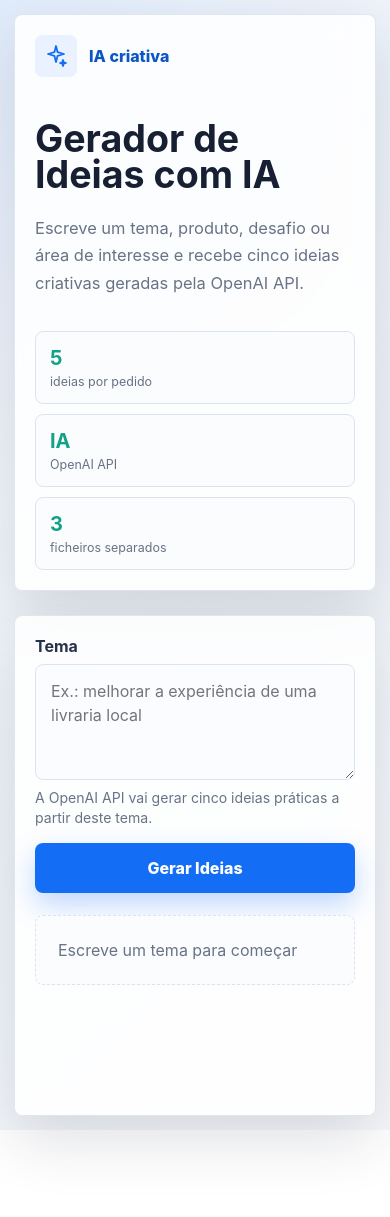
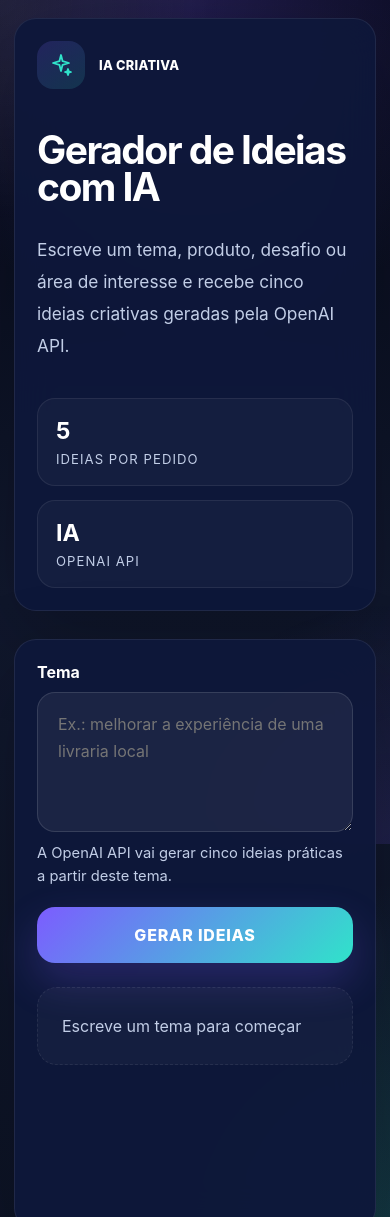
Before and after one commit to freitaslandre/Eds_vibecoding, a plain HTML site: page index.html in a window 390 px wide. Shown: the top 1217 px of the page. Before the commit the page ends 1130 px from the top, so only its background shows below. Drawn offline with Linux system fonts and the light colour scheme.

Commit message:
feat: melhorar design e estilo - Issue #5

```diff
--- a/index.html
+++ b/index.html
@@ -33,10 +33,6 @@
             <strong>IA</strong>
             <span>OpenAI API</span>
           </div>
-          <div class="metric">
-            <strong>3</strong>
-            <span>ficheiros separados</span>
-          </div>
         </div>
       </aside>
 
--- a/style.css
+++ b/style.css
@@ -1,209 +1,238 @@
 :root {
   color-scheme: light;
-  --bg: #f6f7fb;
-  --panel: #ffffff;
-  --text: #172033;
-  --muted: #687386;
-  --line: #dde3ee;
-  --primary: #146ef5;
-  --primary-dark: #0d55c4;
-  --accent: #13a187;
-  --danger: #c93535;
-  --shadow: 0 24px 60px rgba(25, 36, 58, 0.14);
-  --radius: 8px;
+  --bg: #0d1325;
+  --panel: rgba(14, 24, 58, 0.95);
+  --text: #eef4ff;
+  --muted: #c2cee7;
+  --line: rgba(163, 192, 255, 0.18);
+  --primary: #7c5cff;
+  --primary-dark: #5b3fd1;
+  --accent: #30e3ca;
+  --accent-dark: #1eb29a;
+  --danger: #ff5f7a;
+  --shadow: 0 32px 90px rgba(0, 0, 0, 0.22);
+  --radius: 22px;
 }
 
 * {
   box-sizing: border-box;
 }
 
+html {
+  scroll-behavior: smooth;
+}
+
 body {
   margin: 0;
   min-height: 100vh;
   font-family: Inter, ui-sans-serif, system-ui, -apple-system, BlinkMacSystemFont, "Segoe UI", sans-serif;
-  background:
-    radial-gradient(circle at top left, rgba(20, 110, 245, 0.10), transparent 32rem),
-    linear-gradient(135deg, #f8fafc 0%, #eef3f8 52%, #f7f8fb 100%);
   color: var(--text);
+  background: radial-gradient(circle at top, rgba(124, 92, 255, 0.22), transparent 26%),
+              radial-gradient(circle at bottom right, rgba(48, 227, 202, 0.18), transparent 28%),
+              linear-gradient(180deg, #060918 0%, #11182e 48%, #0d1325 100%);
+}
+
+body::before {
+  content: "";
+  position: fixed;
+  inset: 0;
+  background: radial-gradient(circle at top left, rgba(255, 255, 255, 0.08), transparent 24%),
+              radial-gradient(circle at bottom right, rgba(124, 92, 255, 0.14), transparent 26%);
+  pointer-events: none;
 }
 
 main {
   min-height: 100vh;
   display: grid;
   place-items: center;
-  padding: 32px 18px;
+  padding: 40px 20px;
 }
 
 .app {
-  width: min(960px, 100%);
+  width: min(1080px, 100%);
   display: grid;
-  grid-template-columns: 0.95fr 1.05fr;
-  gap: 24px;
+  grid-template-columns: 1fr 1.1fr;
+  gap: 28px;
   align-items: stretch;
 }
 
 .intro,
 .workspace {
-  background: rgba(255, 255, 255, 0.86);
-  border: 1px solid rgba(221, 227, 238, 0.9);
+  background: var(--panel);
+  border: 1px solid rgba(255, 255, 255, 0.08);
   border-radius: var(--radius);
   box-shadow: var(--shadow);
-  backdrop-filter: blur(14px);
+  backdrop-filter: blur(20px);
 }
 
 .intro {
-  padding: 36px;
+  padding: 42px;
   display: flex;
   flex-direction: column;
   justify-content: space-between;
-  min-height: 560px;
+  min-height: 580px;
 }
 
 .brand {
   display: flex;
   align-items: center;
-  gap: 12px;
-  margin-bottom: 44px;
-  color: var(--primary-dark);
+  gap: 14px;
+  margin-bottom: 42px;
+  color: #ffffff;
   font-weight: 800;
-  letter-spacing: 0;
+  letter-spacing: 0.02em;
+  text-transform: uppercase;
+  font-size: 0.85rem;
 }
 
 .spark {
-  width: 42px;
-  height: 42px;
+  width: 48px;
+  height: 48px;
   display: grid;
   place-items: center;
-  border-radius: var(--radius);
-  background: #eaf2ff;
-  color: var(--primary);
+  border-radius: 16px;
+  background: linear-gradient(145deg, rgba(124, 92, 255, 0.18), rgba(48, 227, 202, 0.14));
+  color: var(--accent);
   flex: 0 0 auto;
 }
 
 h1 {
   margin: 0;
-  max-width: 10ch;
-  font-size: clamp(2.35rem, 6vw, 4.7rem);
+  max-width: 12ch;
+  font-size: clamp(2.75rem, 7vw, 5.2rem);
   line-height: 0.96;
-  letter-spacing: 0;
+  letter-spacing: -0.04em;
+  color: #ffffff;
 }
 
 .intro p {
-  margin: 22px 0 0;
-  max-width: 38rem;
+  margin: 28px 0 0;
+  max-width: 40rem;
   color: var(--muted);
-  font-size: 1.03rem;
-  line-height: 1.65;
+  font-size: 1.08rem;
+  line-height: 1.85;
 }
 
 .status-strip {
   display: grid;
-  grid-template-columns: repeat(3, 1fr);
-  gap: 10px;
-  margin-top: 34px;
+  grid-template-columns: repeat(3, minmax(0, 1fr));
+  gap: 14px;
+  margin-top: 36px;
 }
 
 .metric {
-  border: 1px solid var(--line);
-  border-radius: var(--radius);
-  padding: 14px;
-  background: #fbfcfe;
+  border: 1px solid rgba(255, 255, 255, 0.08);
+  border-radius: 18px;
+  padding: 18px;
+  background: rgba(255, 255, 255, 0.03);
+  transition: transform 0.2s ease, background 0.2s ease;
+}
+
+.metric:hover {
+  transform: translateY(-2px);
+  background: rgba(255, 255, 255, 0.08);
 }
 
 .metric strong {
   display: block;
-  font-size: 1.25rem;
-  color: var(--accent);
+  font-size: 1.45rem;
+  color: #ffffff;
 }
 
 .metric span {
   display: block;
-  margin-top: 4px;
-  font-size: 0.78rem;
+  margin-top: 6px;
+  font-size: 0.82rem;
   color: var(--muted);
+  text-transform: uppercase;
+  letter-spacing: 0.08em;
 }
 
 .workspace {
-  padding: 28px;
-  min-height: 560px;
+  padding: 34px;
+  min-height: 580px;
   display: flex;
   flex-direction: column;
-  gap: 22px;
+  gap: 24px;
 }
 
 form {
   display: grid;
-  gap: 14px;
+  gap: 18px;
 }
 
 label {
   font-weight: 700;
-  color: #263248;
+  color: #ffffff;
 }
 
 .field {
   display: grid;
-  gap: 8px;
+  gap: 10px;
 }
 
 input,
 textarea {
   width: 100%;
-  border: 1px solid var(--line);
-  border-radius: var(--radius);
-  padding: 14px 15px;
+  border: 1px solid rgba(255, 255, 255, 0.12);
+  border-radius: 18px;
+  padding: 18px 20px;
   font: inherit;
-  color: var(--text);
-  background: #fbfcff;
+  color: #f7f9ff;
+  background: rgba(255, 255, 255, 0.06);
   outline: none;
-  transition: border-color 0.18s ease, box-shadow 0.18s ease, background 0.18s ease;
+  transition: border-color 0.22s ease, box-shadow 0.22s ease, background 0.22s ease, transform 0.22s ease;
 }
 
 textarea {
-  min-height: 116px;
+  min-height: 140px;
   resize: vertical;
-  line-height: 1.5;
+  line-height: 1.7;
 }
 
 input:focus,
 textarea:focus {
-  border-color: rgba(20, 110, 245, 0.65);
-  box-shadow: 0 0 0 4px rgba(20, 110, 245, 0.12);
-  background: #ffffff;
+  border-color: rgba(124, 92, 255, 0.7);
+  box-shadow: 0 0 0 6px rgba(124, 92, 255, 0.16);
+  background: rgba(255, 255, 255, 0.1);
+  transform: translateY(-1px);
 }
 
 .hint {
   color: var(--muted);
-  font-size: 0.88rem;
-  line-height: 1.45;
+  font-size: 0.92rem;
+  line-height: 1.6;
 }
 
 button {
-  min-height: 50px;
+  min-height: 56px;
   border: 0;
-  border-radius: var(--radius);
-  padding: 0 18px;
+  border-radius: 18px;
+  padding: 0 22px;
   display: inline-flex;
   align-items: center;
   justify-content: center;
-  gap: 10px;
-  background: var(--primary);
-  color: white;
+  gap: 12px;
+  background: linear-gradient(135deg, var(--primary), var(--accent));
+  color: #ffffff;
   font: inherit;
   font-weight: 800;
+  text-transform: uppercase;
+  letter-spacing: 0.05em;
   cursor: pointer;
-  transition: transform 0.16s ease, background 0.16s ease, box-shadow 0.16s ease;
-  box-shadow: 0 12px 28px rgba(20, 110, 245, 0.26);
+  transition: transform 0.2s ease, box-shadow 0.2s ease, filter 0.2s ease;
+  box-shadow: 0 18px 42px rgba(124, 92, 255, 0.24);
 }
 
 button:hover {
-  background: var(--primary-dark);
-  transform: translateY(-1px);
+  transform: translateY(-2px);
+  box-shadow: 0 22px 52px rgba(124, 92, 255, 0.28);
+  filter: brightness(1.05);
 }
 
 button:disabled {
   cursor: not-allowed;
-  opacity: 0.68;
+  opacity: 0.7;
   transform: none;
   box-shadow: none;
 }
@@ -212,76 +241,87 @@ button:disabled {
   flex: 1;
   display: grid;
   align-content: start;
-  gap: 12px;
-  min-height: 180px;
+  gap: 16px;
+  min-height: 220px;
 }
 
 .empty,
 .error {
-  border: 1px dashed var(--line);
-  border-radius: var(--radius);
-  padding: 22px;
+  border: 1px dashed rgba(255, 255, 255, 0.08);
+  border-radius: 20px;
+  padding: 24px;
   color: var(--muted);
-  line-height: 1.55;
-  background: #fbfcfe;
+  line-height: 1.75;
+  background: rgba(255, 255, 255, 0.03);
 }
 
 .error {
-  border-color: rgba(201, 53, 53, 0.35);
-  color: var(--danger);
-  background: #fff7f7;
+  border-color: rgba(255, 95, 122, 0.35);
+  color: #ffb2c7;
+  background: rgba(255, 95, 122, 0.08);
 }
 
 .loading-card {
   display: flex;
   align-items: center;
-  gap: 12px;
+  gap: 14px;
 }
 
 .result-spinner {
-  width: 22px;
-  height: 22px;
+  width: 24px;
+  height: 24px;
   flex: 0 0 auto;
-  border: 3px solid rgba(20, 110, 245, 0.18);
-  border-top-color: var(--primary);
+  border: 3px solid rgba(255, 255, 255, 0.16);
+  border-top-color: #ffffff;
   border-radius: 50%;
   animation: spin 0.75s linear infinite;
 }
 
 .idea {
   display: grid;
-  grid-template-columns: 42px 1fr;
-  gap: 14px;
+  grid-template-columns: 52px 1fr;
+  gap: 16px;
   align-items: start;
-  padding: 16px;
-  border: 1px solid var(--line);
-  border-radius: var(--radius);
-  background: #ffffff;
-  animation: rise 0.25s ease both;
+  padding: 22px;
+  border: 1px solid rgba(255, 255, 255, 0.08);
+  border-radius: 24px;
+  background: linear-gradient(180deg, rgba(255, 255, 255, 0.06), rgba(255, 255, 255, 0.02));
+  box-shadow: 0 18px 40px rgba(0, 0, 0, 0.14);
+  transition: transform 0.25s ease, box-shadow 0.25s ease, border-color 0.25s ease, background 0.25s ease;
+  animation: rise 0.32s ease both;
+}
+
+.idea:hover {
+  transform: translateY(-2px);
+  box-shadow: 0 24px 54px rgba(0, 0, 0, 0.18);
+  background: linear-gradient(180deg, rgba(255, 255, 255, 0.1), rgba(255, 255, 255, 0.04));
+  border-color: rgba(124, 92, 255, 0.3);
 }
 
 .idea-number {
-  width: 42px;
-  height: 42px;
+  width: 52px;
+  height: 52px;
   display: grid;
   place-items: center;
-  border-radius: var(--radius);
-  background: #e8fbf6;
-  color: #087762;
+  border-radius: 18px;
+  background: rgba(48, 227, 202, 0.14);
+  color: var(--accent);
   font-weight: 900;
+  font-size: 1rem;
 }
 
 .idea h2 {
-  margin: 0 0 6px;
-  font-size: 1rem;
-  line-height: 1.3;
-  letter-spacing: 0;
+  margin: 0 0 8px;
+  font-size: 1.08rem;
+  line-height: 1.4;
+  letter-spacing: -0.02em;
+  color: #ffffff;
 }
 
 .idea p {
   margin: 0;
   color: var(--muted);
-  line-height: 1.55;
+  line-height: 1.8;
 }
 
 .spinner {
@@ -306,7 +346,7 @@ button:disabled {
 @keyframes rise {
   from {
     opacity: 0;
-    transform: translateY(8px);
+    transform: translateY(12px);
   }
   to {
     opacity: 1;
@@ -314,7 +354,7 @@ button:disabled {
   }
 }
 
-@media (max-width: 820px) {
+@media (max-width: 920px) {
   main {
     place-items: start center;
   }
@@ -329,29 +369,47 @@ button:disabled {
   }
 
   .intro {
+    padding: 32px;
+  }
+
+  .workspace {
     padding: 28px;
   }
 
-  h1 {
-    max-width: 100%;
+  .status-strip {
+    grid-template-columns: 1fr 1fr;
   }
 }
 
-@media (max-width: 520px) {
+@media (max-width: 600px) {
   main {
-    padding: 14px;
+    padding: 18px 14px;
   }
 
   .intro,
   .workspace {
-    padding: 20px;
+    padding: 22px;
   }
 
   .status-strip {
     grid-template-columns: 1fr;
   }
 
+  .brand {
+    font-size: 0.8rem;
+  }
+
+  h1 {
+    max-width: 100%;
+    font-size: clamp(2.4rem, 10vw, 3.8rem);
+  }
+
   .idea {
     grid-template-columns: 1fr;
   }
+
+  .idea-number {
+    width: 48px;
+    height: 48px;
+  }
 }
```
